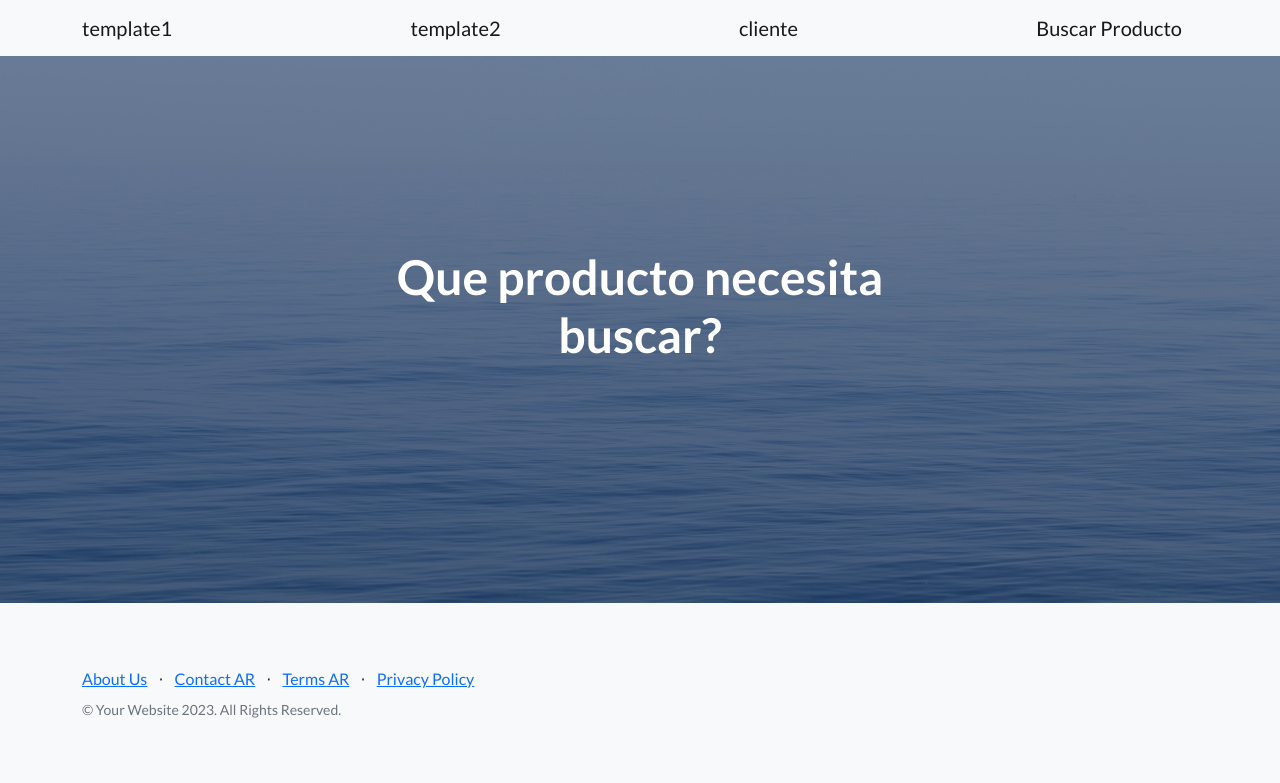
After one commit to giuliobsas/Python, a Django app: page /buscar_producto/ in a window 1280 px wide. The commit adds this page. Shown: the top 783 px of the page. Run offline with Django 5.2, Linux system fonts and the light colour scheme; some libraries are stand-ins or nearby versions.

Commit message:
Creamos buscar cliente

```diff
--- /dev/null
+++ b/inicio/templates/buscar_producto.html
@@ -0,0 +1,42 @@
+{% extends "base.html" %}
+
+
+{% block title_head %}
+
+ Seccion Cliente
+
+{% endblock title_head %}
+
+{% block mensaje_Inicial %}
+
+Que producto necesita buscar?
+
+{% endblock mensaje_Inicial %}
+
+{% block main %}
+
+<form action={% url "inicio:buscar_producto" %}> </form>
+
+{% endblock main %}
+
+
+
+
+
+
+{% block About_us %}
+
+<li class="list-inline-item"><a href="#!">About Us</a></li>
+
+{% endblock About_us %}
+
+{% block contact_us %}
+<li class="list-inline-item"><a href="#!">Contact AR</a></li>
+{% endblock contact_us %}
+
+
+{% block terms_AR %}
+
+<li class="list-inline-item"><a href="#!">Terms AR</a></li>
+
+{% endblock terms_AR %}
--- a/inicio/urls.py
+++ b/inicio/urls.py
@@ -1,6 +1,5 @@
 from django.urls import path
-from inicio.views import vista, vista2, vista3, inicio, vista4, vista5, template1, template2, cliente
-
+from inicio.views import vista, vista2, vista3, inicio, vista4, vista5, template1, template2, cliente, buscar_producto
 app_name = 'inicio'
 
 urlpatterns = [
@@ -13,4 +12,5 @@ urlpatterns = [
     path('template1/', template1, name='template1'),
     path('template2/', template2, name='template2'),
     path('cliente/', cliente, name='cliente'),
+    path('buscar_producto/', buscar_producto, name='buscar_producto'),
 ]
--- a/inicio/views.py
+++ b/inicio/views.py
@@ -1,4 +1,4 @@
-from django.shortcuts import render
+from django.shortcuts import render, get_object_or_404
 from django.http import HttpResponse
 from django.template import Template, Context, loader
 from datetime import datetime
@@ -81,5 +81,9 @@ def template2(request):
 #     return render(request, 'cliente.html', {'dato' : dato} )
 
 def cliente(request):
+    return render(request, 'cliente.html')
 
-     return render(request, 'cliente.html')
+def buscar_producto(request):
+    # prod = cliente(nombre=nombre)
+    # prod.save()
+    return render(request, 'buscar_producto.html')
--- a/templates/base.html
+++ b/templates/base.html
@@ -29,6 +29,7 @@
                 <a class="navbar-brand" href={% url "inicio:template1" %}>template1</a>
                 <a class="navbar-brand" href= {% url "inicio:template2" %}>template2</a>
                 <a class="navbar-brand" href= {% url "inicio:cliente" %}>cliente</a>
+                <a class="navbar-brand" href= {% url "inicio:buscar_producto" %}>Buscar Producto</a>
                 {% comment %} <a class="btn btn-primary" href="#signup">Sign Up</a> {% endcomment %}
             </div>
         </nav>
```
